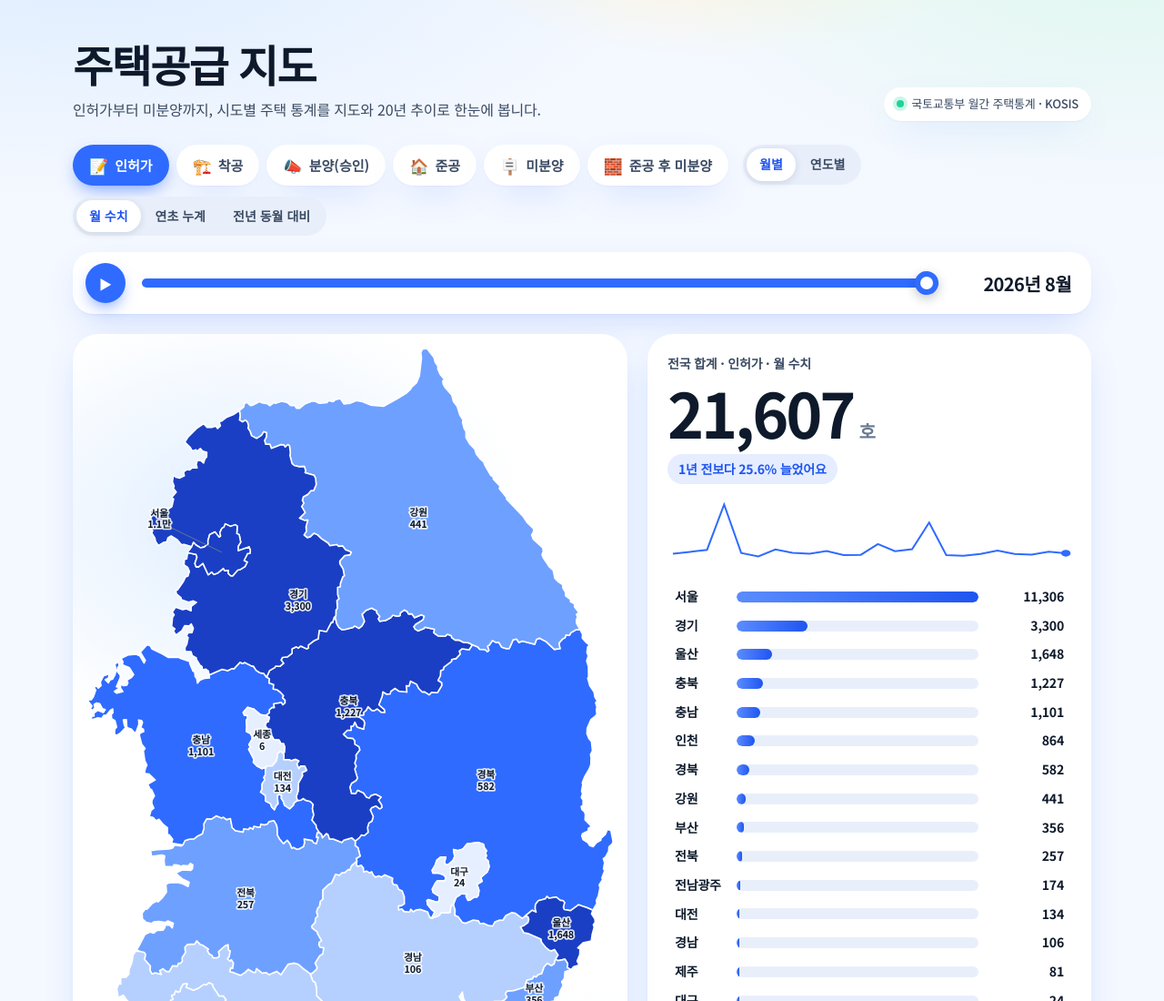
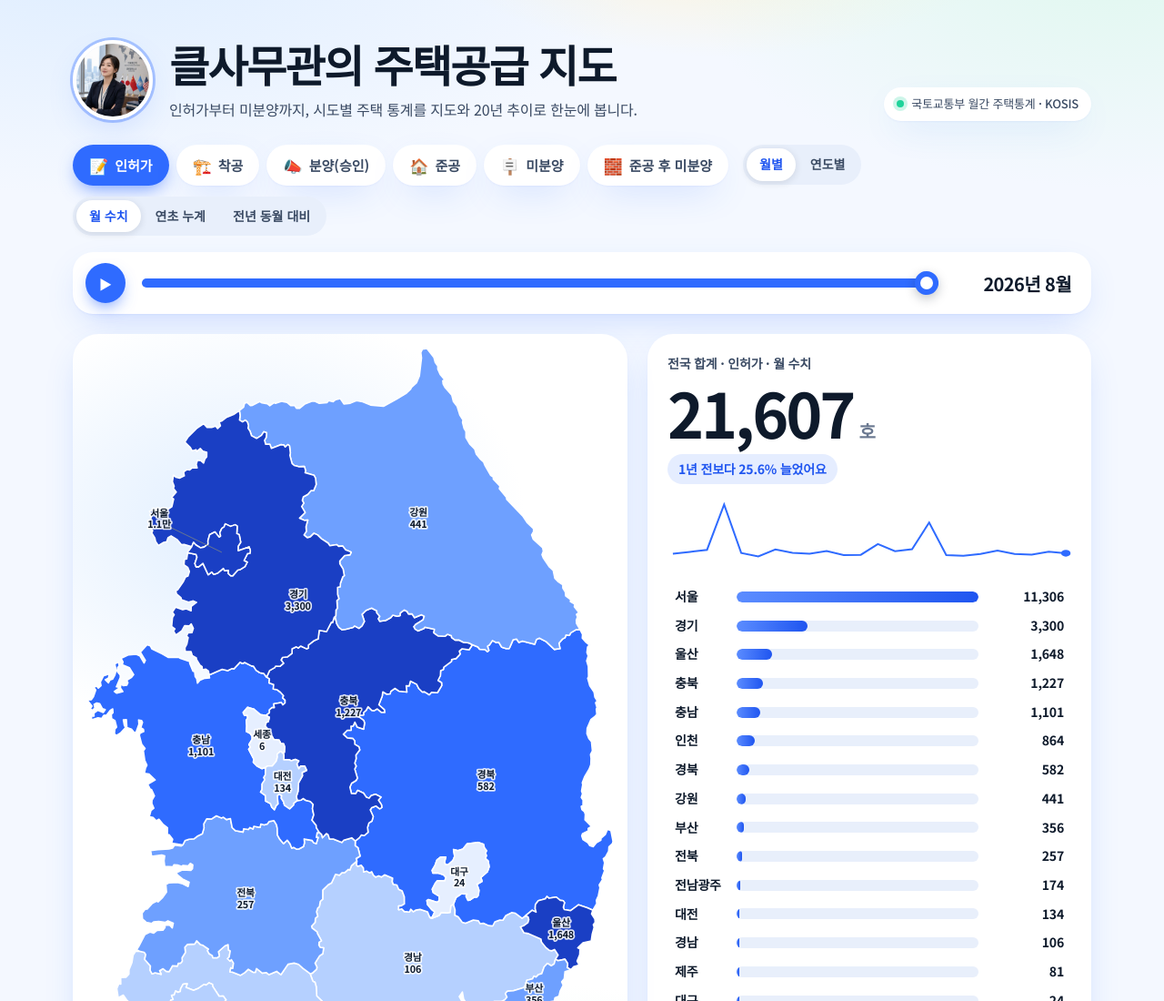
Before and after one commit to lloydknam/housing-map, a plain HTML site: page index.html in a window 1280 px wide. Shown: the top 1100 px of the page at 91% size. Drawn offline with nearby package versions, Linux system fonts and the light colour scheme; a web font is replaced by a local one.

Commit message:
brand: 클사무관의 주택공급 지도로 개명, 상단 클사무관 프로필 이미지 추가
Co-Authored-By: Claude Sonnet 5.5 <noreply@anthropic.com>
Claude-Session: https://claude.ai/code/session_01Szm5GH55bo8MXMvzv9a7i3

```diff
--- a/index.html
+++ b/index.html
@@ -3,7 +3,7 @@
 <head>
 <meta charset="utf-8">
 <meta name="viewport" content="width=device-width, initial-scale=1">
-<title>주택공급 지도</title>
+<title>클사무관의 주택공급 지도</title>
 <meta name="description" content="국토교통부 월간 주택통계를 시도별 지도 위에 보여주는 인허가·착공·준공·미분양 대시보드. 최근 20년 연도별 추이 포함">
 <link rel="icon" type="image/svg+xml" href="assets/brand/favicon.svg">
 <link rel="icon" type="image/png" sizes="32x32" href="assets/brand/favicon-32.png">
@@ -48,6 +48,9 @@
   }
   .wrap { max-width: 1160px; margin: 0 auto; padding: 44px 20px 48px; }
 
+  .brand { display: flex; align-items: center; gap: 18px; }
+  .brand img { width: 88px; height: 88px; border-radius: 50%; object-fit: cover; flex: none; border: 4px solid var(--panel);
+    box-shadow: 0 0 0 3px color-mix(in srgb, var(--accent) 35%, transparent), var(--shadow); }
   .hero { display: flex; flex-wrap: wrap; justify-content: space-between; align-items: flex-end; gap: 14px 24px; margin-bottom: 26px; }
   h1 { font-size: clamp(32px, 5vw, 48px); line-height: 1.12; margin: 0; font-weight: 800; letter-spacing: -0.035em; }
   h2 { font-size: 22px; margin: 0; letter-spacing: -0.025em; font-weight: 800; }
@@ -155,16 +158,19 @@
   .lockup img { display: block; height: 48px; width: auto; }
   .brand-note { font-size: 11px; color: var(--muted); margin-top: 6px; }
   footer a { color: inherit; }
-  @media (max-width: 560px) { .wrap { padding: 28px 14px 36px; } .card { padding: 16px; border-radius: 22px; } .month { min-width: 96px; font-size: 17px; } }
+  @media (max-width: 560px) { .brand img { width: 60px; height: 60px; } .brand { gap: 12px; } .wrap { padding: 28px 14px 36px; } .card { padding: 16px; border-radius: 22px; } .month { min-width: 96px; font-size: 17px; } }
   @media (prefers-reduced-motion: reduce) { * { transition: none !important; } }
 </style>
 </head>
 <body>
 <div class="wrap">
   <header class="hero">
-    <div>
-      <h1>주택공급 지도</h1>
+    <div class="brand">
+      <img src="assets/clerk.jpg" alt="클사무관" width="88" height="88">
+      <div>
+      <h1>클사무관의 주택공급 지도</h1>
       <p class="sub">인허가부터 미분양까지, 시도별 주택 통계를 지도와 20년 추이로 한눈에 봅니다.</p>
+      </div>
     </div>
     <span class="source-pill"><i></i>국토교통부 월간 주택통계 · KOSIS</span>
   </header>
```
Also changed, not shown: assets/clerk.jpg (added), 1 other file.
